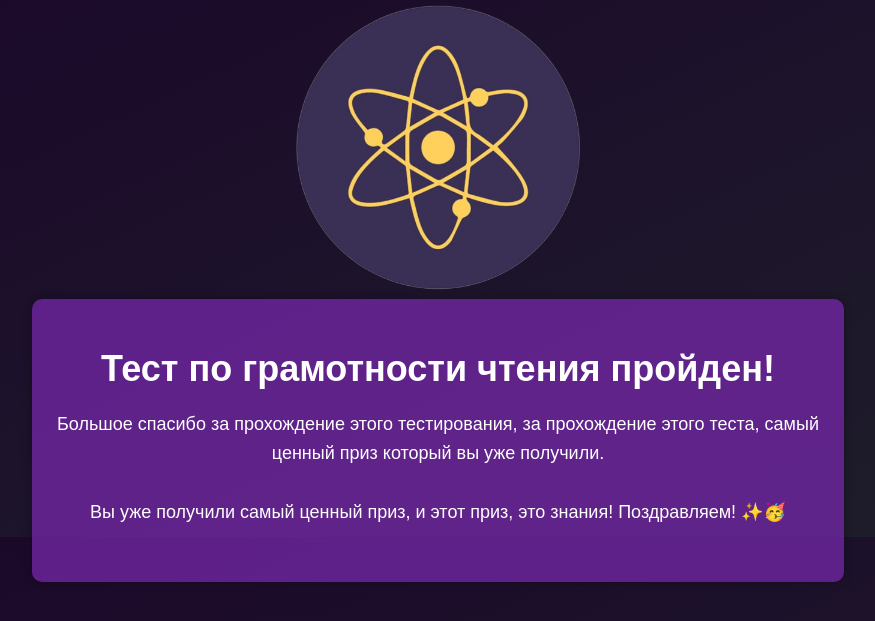
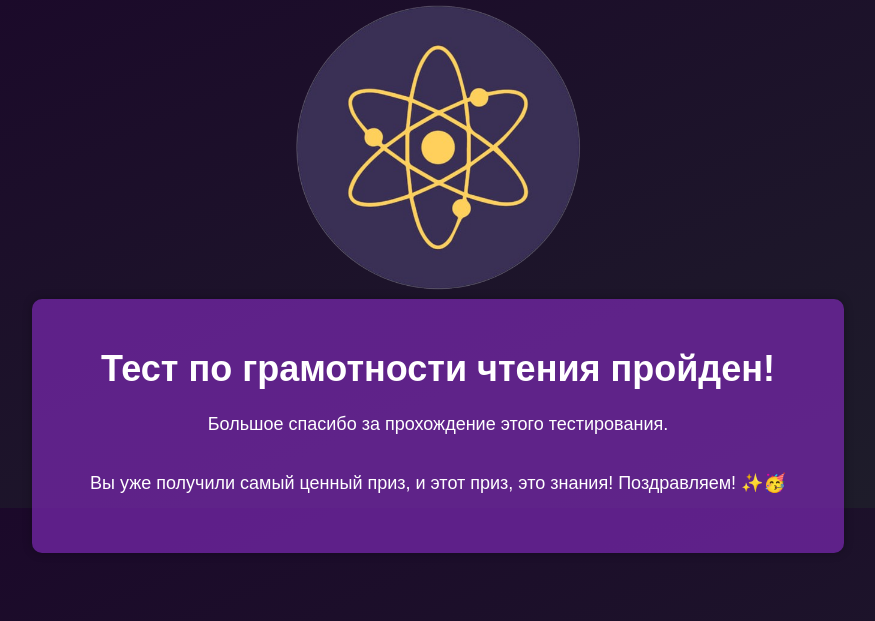
Before and after one commit to Meorwik/TSOR_bot, a FastAPI app: page /api/prize in a window 1280 px wide. Shown: the part 56-677 px from the top of the page, without its empty margins (202-1077 px from the left). Run offline with FastAPI, Linux system fonts and the light colour scheme.

Commit message:
Update prize.jinja2

```diff
--- a/src/templates/prize.jinja2
+++ b/src/templates/prize.jinja2
@@ -15,7 +15,7 @@
 
     <div class="container2 animation-target" id="container" a="center">
         <h1>Тест по грамотности чтения пройден!</h1>
-        <p>Большое спасибо за прохождение этого тестирования, за прохождение этого теста, самый ценный приз который вы уже получили.</p>
+        <p>Большое спасибо за прохождение этого тестирования.</p>
         <p>Вы уже получили самый ценный приз, и этот приз, это знания! Поздравляем! ✨🥳</p>
     </div>
 </body>
```
